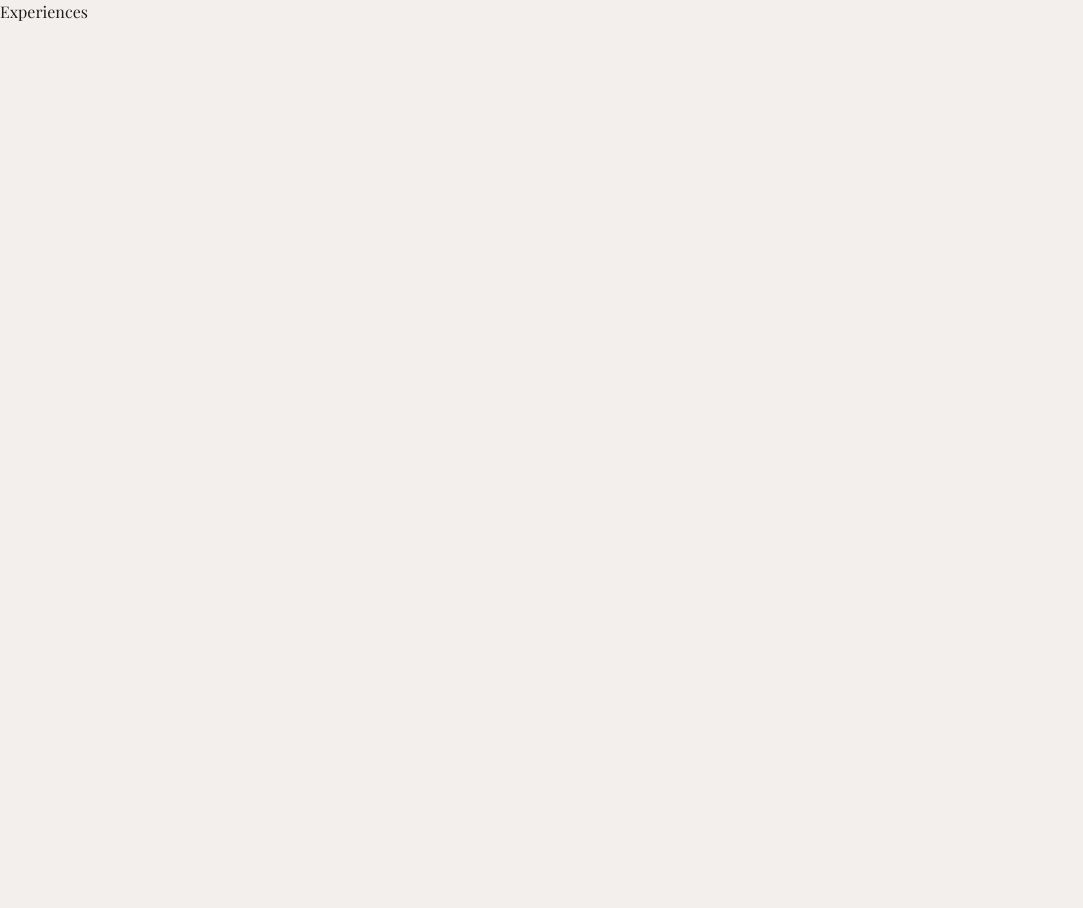
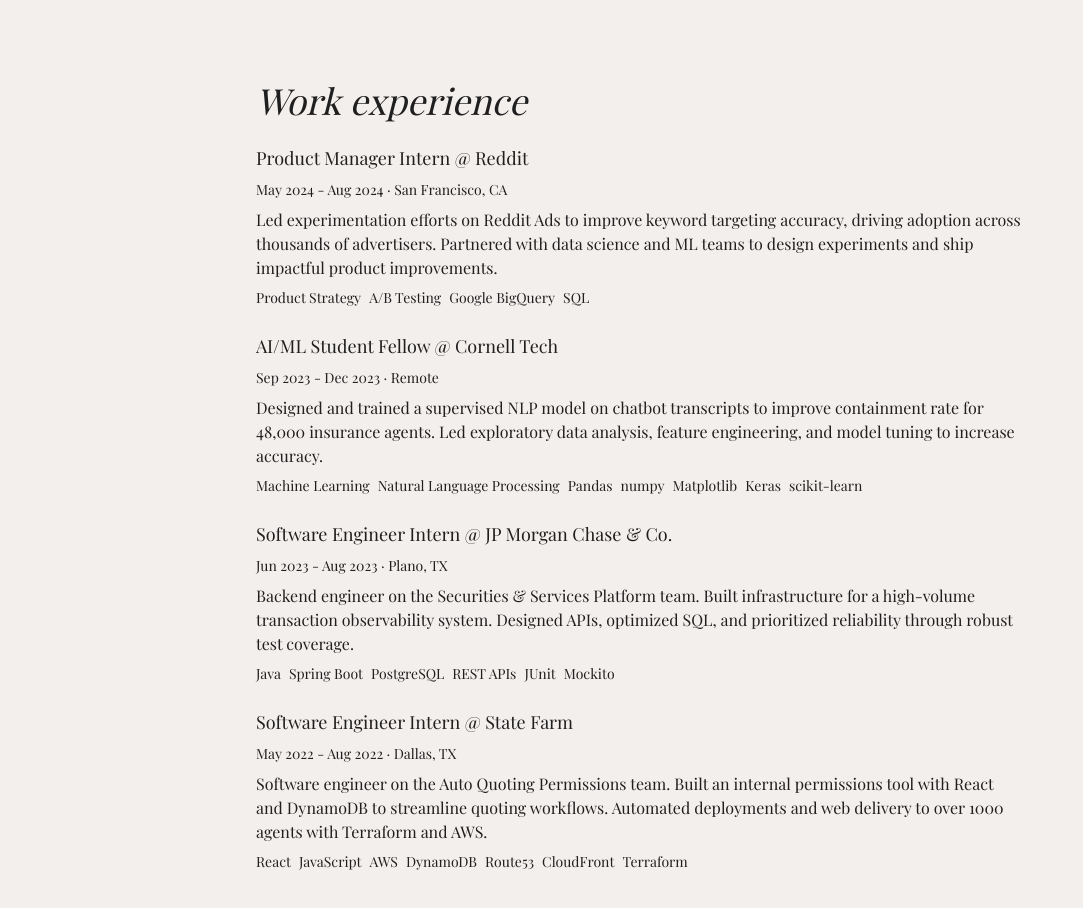
Before and after one commit to syl15/personal-website, a Next.js app: page /experience in a window 1280 px wide. Shown: the top 908 px of the page, without its empty margins (0-1083 px from the left). Before the commit the page ends 800 px from the top, so only its background shows below. Built offline with nearby package versions, Linux system fonts and the light colour scheme; a web font is replaced by a local one.

Commit message:
initial experience styling

```diff
--- /dev/null
+++ b/src/app/data/experience.ts
@@ -0,0 +1,53 @@
+export type ExperienceItem = {
+    company: string;
+    title: string;
+    duration: string;
+    description: string[];
+    location?: string;
+    logo?: string;
+    tags?: string[];
+};
+
+export const experience: ExperienceItem[] = [
+    {
+        company: "Reddit",
+        title: "Product Manager Intern",
+        duration: "May 2024 - Aug 2024",
+        location: "San Francisco, CA",
+        description: [
+            "Led experimentation efforts on Reddit Ads to improve keyword targeting accuracy, driving adoption across thousands of advertisers. Partnered with data science and ML teams to design experiments and ship impactful product improvements."
+        ],
+        tags: ["Product Strategy", "A/B Testing", "Google BigQuery", "SQL"]
+    },
+    {
+        company: "Cornell Tech",
+        title: "AI/ML Student Fellow",
+        duration: "Sep 2023 - Dec 2023",
+        location: "Remote",
+        description: [
+            "Designed and trained a supervised NLP model on chatbot transcripts to improve containment rate for 48,000 insurance agents. Led exploratory data analysis, feature engineering, and model tuning to increase accuracy."
+        ],
+        tags: ["Machine Learning", "Natural Language Processing", "Pandas", "numpy", "Matplotlib", "Keras", "scikit-learn"]
+    },
+    {
+        company: "JP Morgan Chase & Co.",
+        title: "Software Engineer Intern",
+        duration: "Jun 2023 - Aug 2023",
+        location: "Plano, TX",
+        description: [
+            "Backend engineer on the Securities & Services Platform team. Built infrastructure for a high-volume transaction observability system. Designed APIs, optimized SQL, and prioritized reliability through robust test coverage."
+        ],
+        tags: ["Java", "Spring Boot", "PostgreSQL", "REST APIs", "JUnit", "Mockito"]
+    },
+    {
+        company: "State Farm",
+        title: "Software Engineer Intern",
+        duration: "May 2022 - Aug 2022",
+        location: "Dallas, TX",
+        description: [
+            "Software engineer on the Auto Quoting Permissions team. Built an internal permissions tool with React and DynamoDB to streamline quoting workflows. Automated deployments and web delivery to over 1000 agents with Terraform and AWS."
+        ],
+        tags: ["React", "JavaScript", "AWS", "DynamoDB", "Route53", "CloudFront", "Terraform"]
+    }
+
+]
--- a/src/app/experience/page.tsx
+++ b/src/app/experience/page.tsx
@@ -1,8 +1,37 @@
+import {experience} from '../data/experience';
+
 
 export default function Experience() {
     return (
-        <div>
-            Experiences
+        <div className="min-h-screen flex flex-col px-10 lg:px-16 pt-12 md:pt-20 pb-10">
+            <main className="flex-1 flex items-start justify-center">
+                <div className="w-full max-w-3xl space-y-6 text-left">
+
+                    <h1 className="text-4xl italic"> Work experience </h1>
+
+                    {experience.map((item, index) =>
+                        <section key={index} className="space-y-2">
+                            <div className="text-lg">{item.title} @ {item.company} </div>
+                            <div className="text-sm">{item.duration} · {item.location} </div>
+                            <ul className="list-dis list-inside space-y-1">
+                                {item.description.map((point, i) => (
+                                    <li key={i}>{point}</li>
+                                ))}
+                            </ul>
+
+                            {item.tags && (
+                                <div className="flex flex-wrap gap-2 text-sm">
+                                    {item.tags.map((tag, i) => (
+                                        <span key={i} className=""> {tag} </span>
+                                    ))}
+                                </div>
+                            )}
+
+                        </section>
+                    )}
+
+                </div>
+            </main>
         </div>
     );
 
--- a/src/app/globals.css
+++ b/src/app/globals.css
@@ -4,6 +4,7 @@
 :root {
   --background: #F2EFED;
   --foreground: #201F1F;
+  --footer-background: #5F5D5D;
   --font-playfair-display: 'Playfair Display', serif;
 }
 
@@ -18,6 +19,7 @@
   :root {
     --background: #1A1A1A;
     --foreground: #F2EFED;
+    --footer-background: #B3B1AF; /*to do: experiment with colors*/
   }
 }
 
@@ -53,6 +55,8 @@
     }
   }
 
-
+  .text-footer {
+    color: var(--footer-background);
+  }
 
 }
--- a/src/app/page.tsx
+++ b/src/app/page.tsx
@@ -15,24 +15,24 @@
             investment banking technology at JP Morgan Chase & Co, and auto quoting at State Farm.
           </p>
 
-          <nav className="flex flex-wrap items-center gap-x-3 gap-y-2 text-lg italic" aria-label="Primary navigation">
-            <Link title="View my professional experiences" className="link-underline" href={'/experience'}> experience </Link>
+          <nav className="flex flex-wrap items-center gap-x-3 gap-y-2 text-lg" aria-label="Primary navigation">
+            <Link title="View my professional experiences" className="link-underline" href={'/experience'}> Experience </Link>
             <span>/</span>
-            <Link title="View my personal projects" className="link-underline" href={'/projects'}> projects </Link>
+            <Link title="View my personal projects" className="link-underline" href={'/projects'}> Projects </Link>
             <span>/</span>
-            <Link title="View my side quests and personal adventures" className="link-underline" href={'/side-quests'}> side quests </Link>
+            <Link title="View my side quests and personal adventures" className="link-underline" href={'/side-quests'}> Side quests </Link>
           </nav>
 
         </div>
       </main>
 
-      <footer className="w-full py-10" aria-label="Contact information">
+      <footer className="w-full py-10 text-footer" aria-label="Contact information">
         <div className="flex flex-wrap items-center sm:justify-center justify-start gap-x-3 gap-y-2 text-sm">
-          <a href="https://www.linkedin.com/in/syangli" target="_blank" className="link-underline">linkedin</a>
+          <a href="https://www.linkedin.com/in/syangli" target="_blank" className="link-underline">LinkedIn</a>
           <span>/</span>
-          <a href="https://github.com/syl15" target="_blank" className="link-underline">github</a>
+          <a href="https://github.com/syl15" target="_blank" className="link-underline">GitHub</a>
           <span>/</span>
-          <a href="mailto:listeph15@gmail.com" target="_blank" className="link-underline">email</a>
+          <a href="mailto:listeph15@gmail.com" target="_blank" className="link-underline">Email</a>
         </div>
       </footer>
     </div>
```
